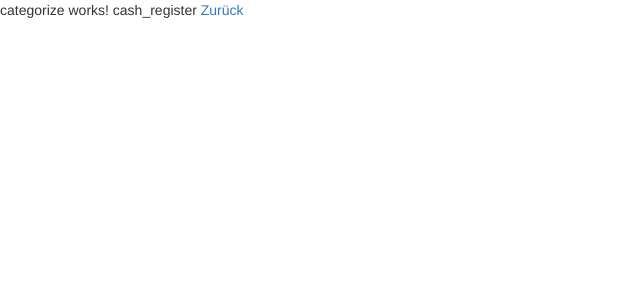
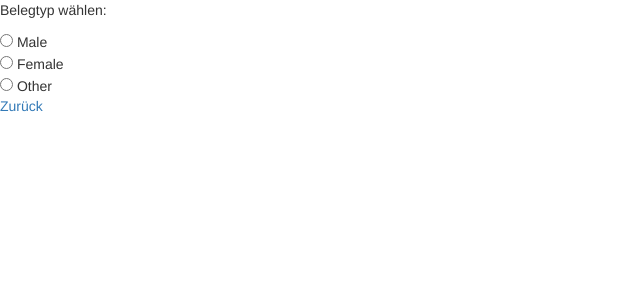
Before and after one commit to 12Balu34/BelegTinder, an Angular app: page /categorize/cash_register in a window 1280 px wide. Shown: the top 300 px of the page, without its empty margins (0-640 px from the left). Built offline with nearby package versions, Linux system fonts and the light colour scheme.

Commit message:
introduced radio group

```diff
--- a/src/app/categorize/categorize.component.html
+++ b/src/app/categorize/categorize.component.html
@@ -1,6 +1,11 @@
 <p>
-  categorize works!
-  {{type}}
+  Belegtyp wählen:
+</p>
 
+<input type="radio" name="gender" value="male"> Male<br>
+<input type="radio" name="gender" value="female"> Female<br>
+<input type="radio" name="gender" value="other"> Other
+
+<p>
   <a routerLink="/dashboard">Zurück</a>
 </p>
```
